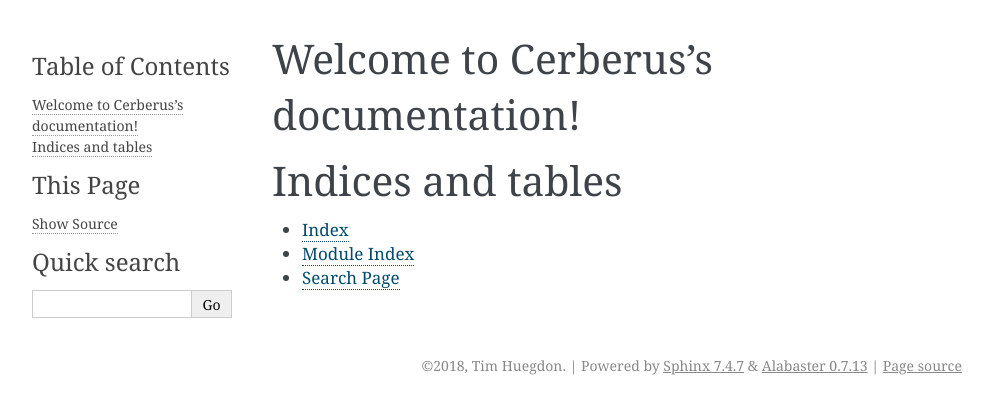
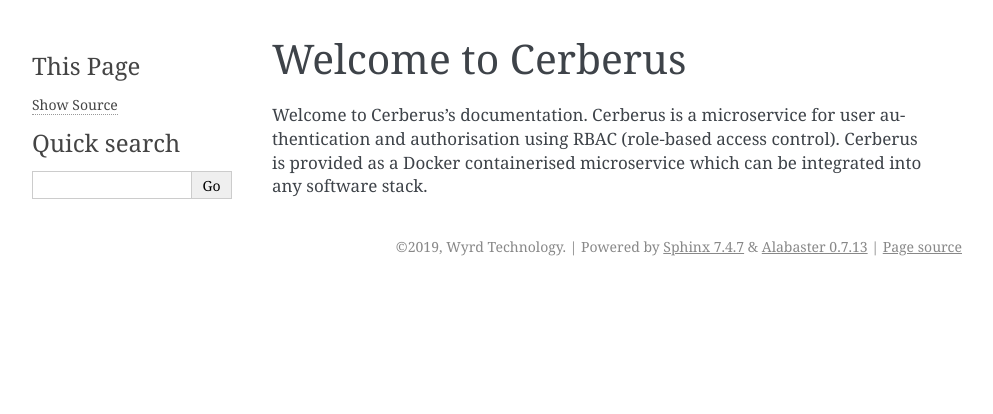
Before and after one commit to nefarioustim/cerberus-auth, a Sphinx documentation site: the page built from docs/index.rst, in a window 1280 px wide. Shown: the top 414 px of the page, without its empty margins (148-1141 px from the left). Built offline with Sphinx 7.4.7, drawn with Linux system fonts in a browser that asks for light colours.

Commit message:
docs(Sphinx): Minor adjustments to core documentation.

```diff
--- a/docs/conf.py
+++ b/docs/conf.py
@@ -20,7 +20,7 @@
 # -- Project information -----------------------------------------------------
 
 project = 'Cerberus'
-copyright = '2018, Tim Huegdon'
+copyright = '2019, Wyrd Technology'
 author = 'Tim Huegdon'
 
 # The short X.Y version
--- a/docs/index.rst
+++ b/docs/index.rst
@@ -3,18 +3,13 @@
    You can adapt this file completely to your liking, but it should at least
    contain the root `toctree` directive.
 
-Welcome to Cerberus's documentation!
-====================================
+Welcome to Cerberus
+===================
+
+Welcome to Cerberus's documentation. Cerberus is a microservice for user
+authentication and authorisation using RBAC (role-based access control).
+Cerberus is provided as a Docker containerised microservice which can be
+integrated into any software stack.
 
 .. toctree::
    :maxdepth: 2
-   :caption: Contents:
-
-
-
-Indices and tables
-==================
-
-* :ref:`genindex`
-* :ref:`modindex`
-* :ref:`search`
```
